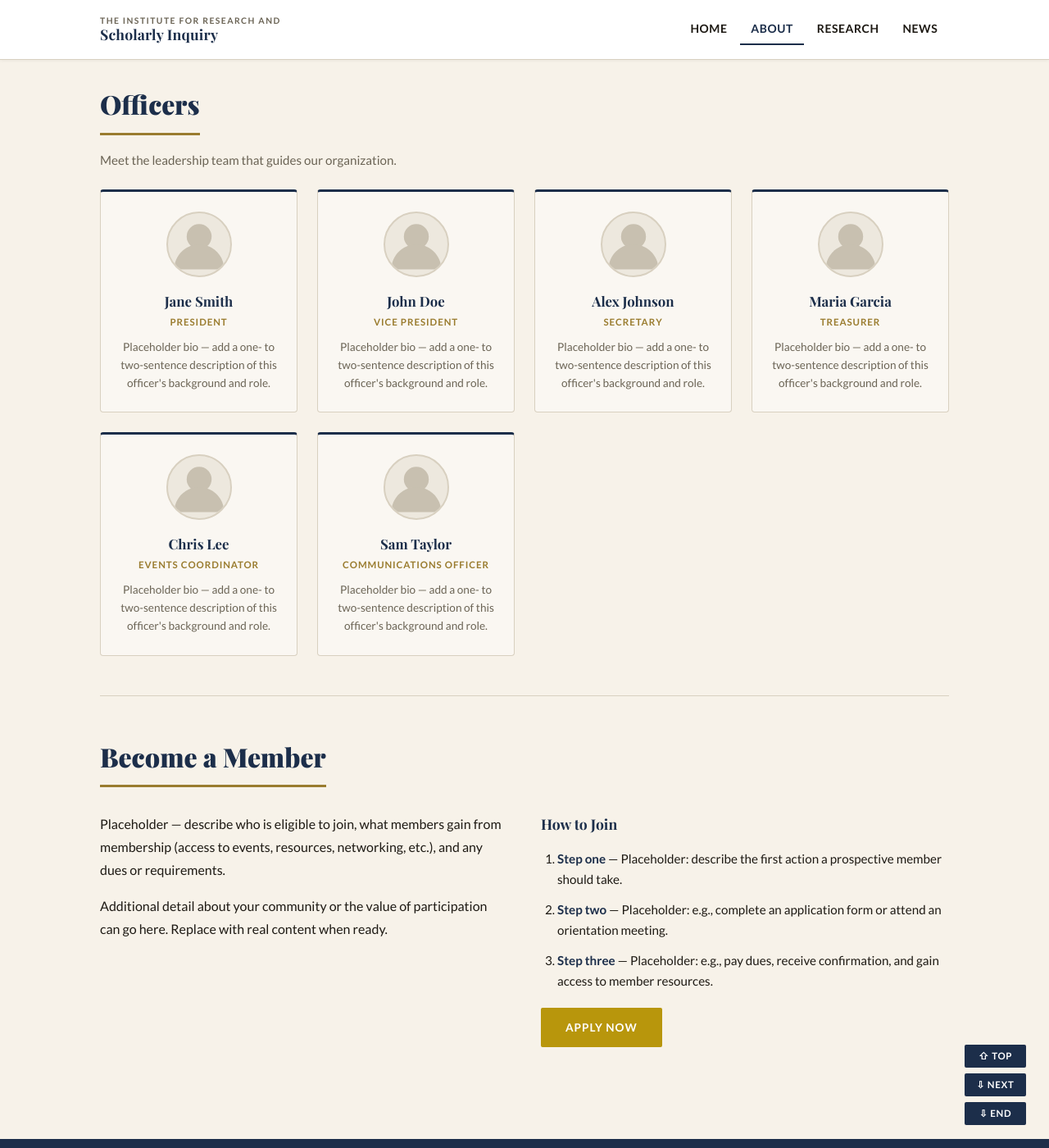
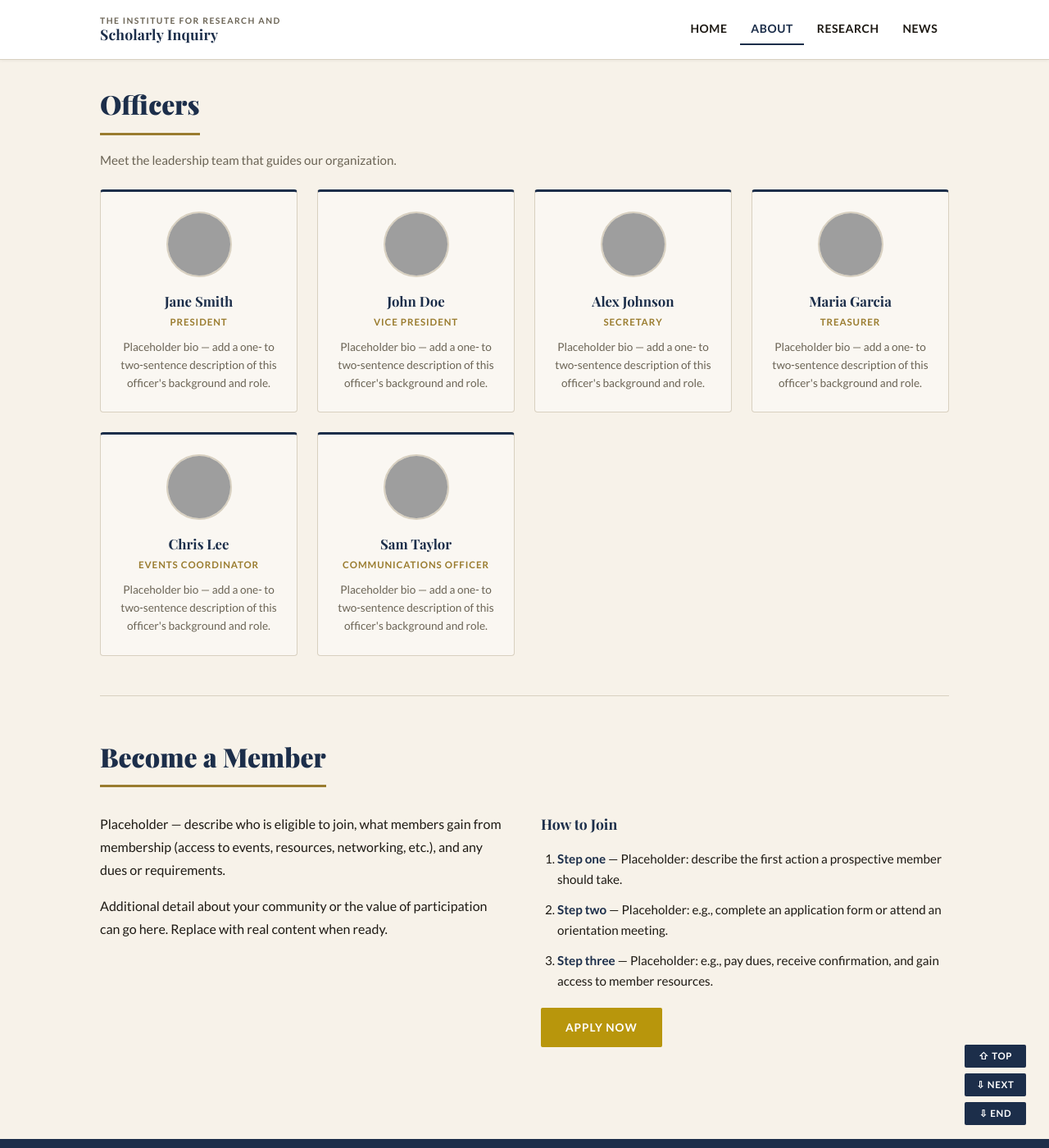
Before and after one commit to ASDAH-Webmanager/ASDAH-Webmanager.github.io, a Jekyll site: the page built from about.html, in a window 1280 px wide and 1400 px high, scrolled down 661 px. Shown: the whole window at 82% size. Built offline with Jekyll 4.4.1, drawn with Linux system fonts in a browser that asks for light colours; grey boxes are pictures that could not be loaded.

Commit message:
Update officer page styling

```diff
--- a/about.html
+++ b/about.html
@@ -34,79 +34,18 @@
     Meet the leadership team that guides our organization.
   </p>
   <div class="officer-grid">
-
+    {% for officer in site.data.officers %}
     <div class="officer-card">
-      <div class="officer-photo-placeholder" aria-hidden="true">
-        <svg xmlns="http://www.w3.org/2000/svg" viewBox="0 0 80 80" fill="none">
-          <circle cx="40" cy="30" r="16" fill="#c8c0b0"/>
-          <path d="M8 72c0-17.673 14.327-32 32-32s32 14.327 32 32" fill="#c8c0b0"/>
-        </svg>
-      </div>
-      <h3 class="officer-name">Jane Smith</h3>
-      <p class="officer-title">President</p>
-      <p class="officer-bio">Placeholder bio — add a one- to two-sentence description of this officer's background and role.</p>
+      <img class="officer-photo"
+           src="{{ officer.photo }}"
+           alt="{{ officer.photo_alt }}"
+           width="200" height="200"
+           loading="lazy">
+      <h3 class="officer-name">{{ officer.name }}</h3>
+      <p class="officer-title">{{ officer.title }}</p>
+      <p class="officer-bio">{{ officer.bio }}</p>
     </div>
-
-    <div class="officer-card">
-      <div class="officer-photo-placeholder" aria-hidden="true">
-        <svg xmlns="http://www.w3.org/2000/svg" viewBox="0 0 80 80" fill="none">
-          <circle cx="40" cy="30" r="16" fill="#c8c0b0"/>
-          <path d="M8 72c0-17.673 14.327-32 32-32s32 14.327 32 32" fill="#c8c0b0"/>
-        </svg>
-      </div>
-      <h3 class="officer-name">John Doe</h3>
-      <p class="officer-title">Vice President</p>
-      <p class="officer-bio">Placeholder bio — add a one- to two-sentence description of this officer's background and role.</p>
-    </div>
-
-    <div class="officer-card">
-      <div class="officer-photo-placeholder" aria-hidden="true">
-        <svg xmlns="http://www.w3.org/2000/svg" viewBox="0 0 80 80" fill="none">
-          <circle cx="40" cy="30" r="16" fill="#c8c0b0"/>
-          <path d="M8 72c0-17.673 14.327-32 32-32s32 14.327 32 32" fill="#c8c0b0"/>
-        </svg>
-      </div>
-      <h3 class="officer-name">Alex Johnson</h3>
-      <p class="officer-title">Secretary</p>
-      <p class="officer-bio">Placeholder bio — add a one- to two-sentence description of this officer's background and role.</p>
-    </div>
-
-    <div class="officer-card">
-      <div class="officer-photo-placeholder" aria-hidden="true">
-        <svg xmlns="http://www.w3.org/2000/svg" viewBox="0 0 80 80" fill="none">
-          <circle cx="40" cy="30" r="16" fill="#c8c0b0"/>
-          <path d="M8 72c0-17.673 14.327-32 32-32s32 14.327 32 32" fill="#c8c0b0"/>
-        </svg>
-      </div>
-      <h3 class="officer-name">Maria Garcia</h3>
-      <p class="officer-title">Treasurer</p>
-      <p class="officer-bio">Placeholder bio — add a one- to two-sentence description of this officer's background and role.</p>
-    </div>
-
-    <div class="officer-card">
-      <div class="officer-photo-placeholder" aria-hidden="true">
-        <svg xmlns="http://www.w3.org/2000/svg" viewBox="0 0 80 80" fill="none">
-          <circle cx="40" cy="30" r="16" fill="#c8c0b0"/>
-          <path d="M8 72c0-17.673 14.327-32 32-32s32 14.327 32 32" fill="#c8c0b0"/>
-        </svg>
-      </div>
-      <h3 class="officer-name">Chris Lee</h3>
-      <p class="officer-title">Events Coordinator</p>
-      <p class="officer-bio">Placeholder bio — add a one- to two-sentence description of this officer's background and role.</p>
-    </div>
-
-    <div class="officer-card">
-      <div class="officer-photo-placeholder" aria-hidden="true">
-        <svg xmlns="http://www.w3.org/2000/svg" viewBox="0 0 80 80" fill="none">
-          <circle cx="40" cy="30" r="16" fill="#c8c0b0"/>
-          <path d="M8 72c0-17.673 14.327-32 32-32s32 14.327 32 32" fill="#c8c0b0"/>
-        </svg>
-      </div>
-      <h3 class="officer-name">Sam Taylor</h3>
-      <p class="officer-title">Communications Officer</p>
-      <p class="officer-bio">Placeholder bio — add a one- to two-sentence description of this officer's background and role.</p>
-    </div>
-
+    {% endfor %}
   </div>
 </section>
 
--- a/css/style.css
+++ b/css/style.css
@@ -797,19 +797,16 @@
   transform: translateY(-2px);
 }
 
-.officer-photo-placeholder {
+.officer-photo {
   width: 80px;
   height: 80px;
   border-radius: 50%;
-  overflow: hidden;
-  background-color: var(--color-bg-alt);
+  object-fit: cover;
+  object-position: center top;
+  display: block;
   margin: 0 auto 1rem;
   border: 2px solid var(--color-border);
-}
-
-.officer-photo-placeholder svg {
-  width: 100%;
-  height: 100%;
+  background-color: var(--color-bg-alt);
 }
 
 .officer-name {
```
Also changed, not shown: _data/officers.yml (added, +40 -0 lines).
